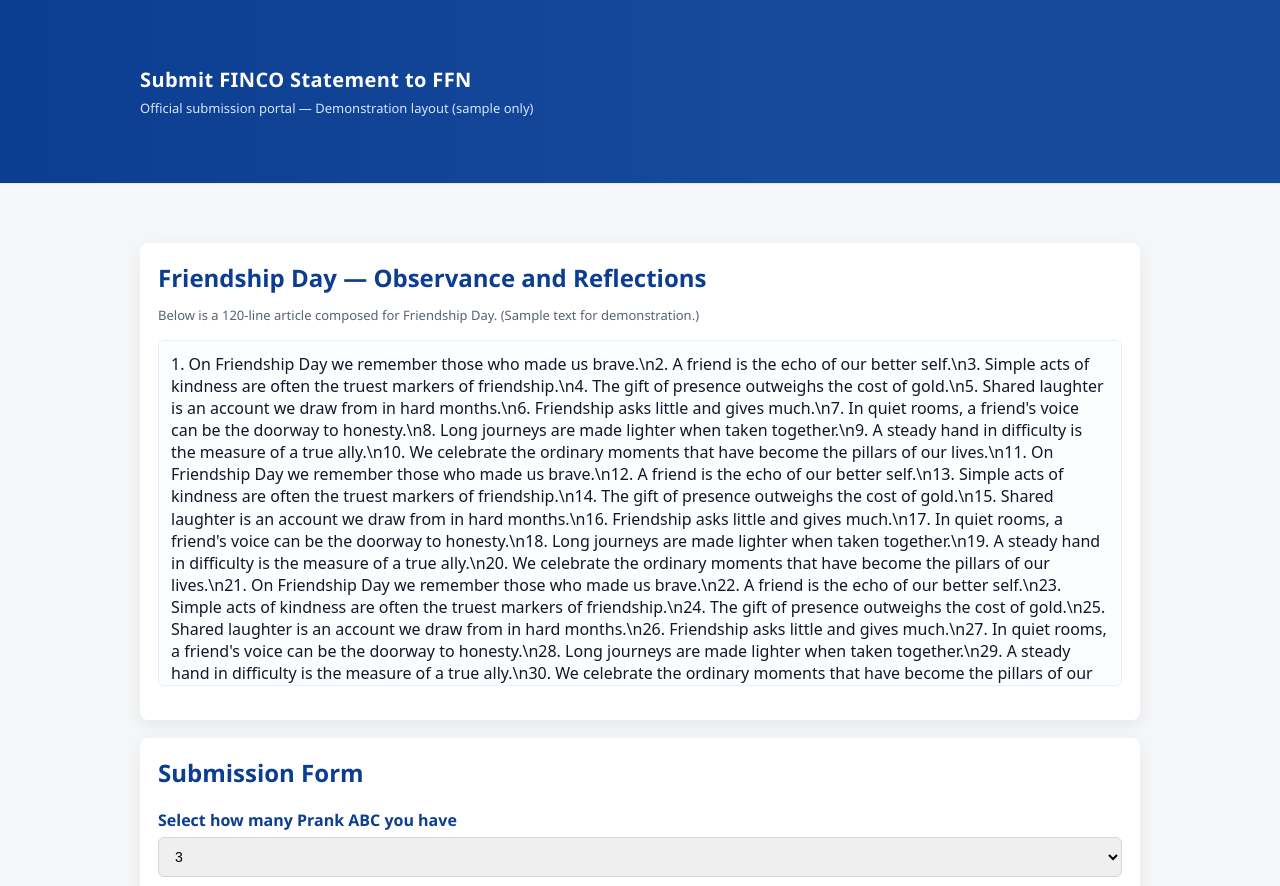
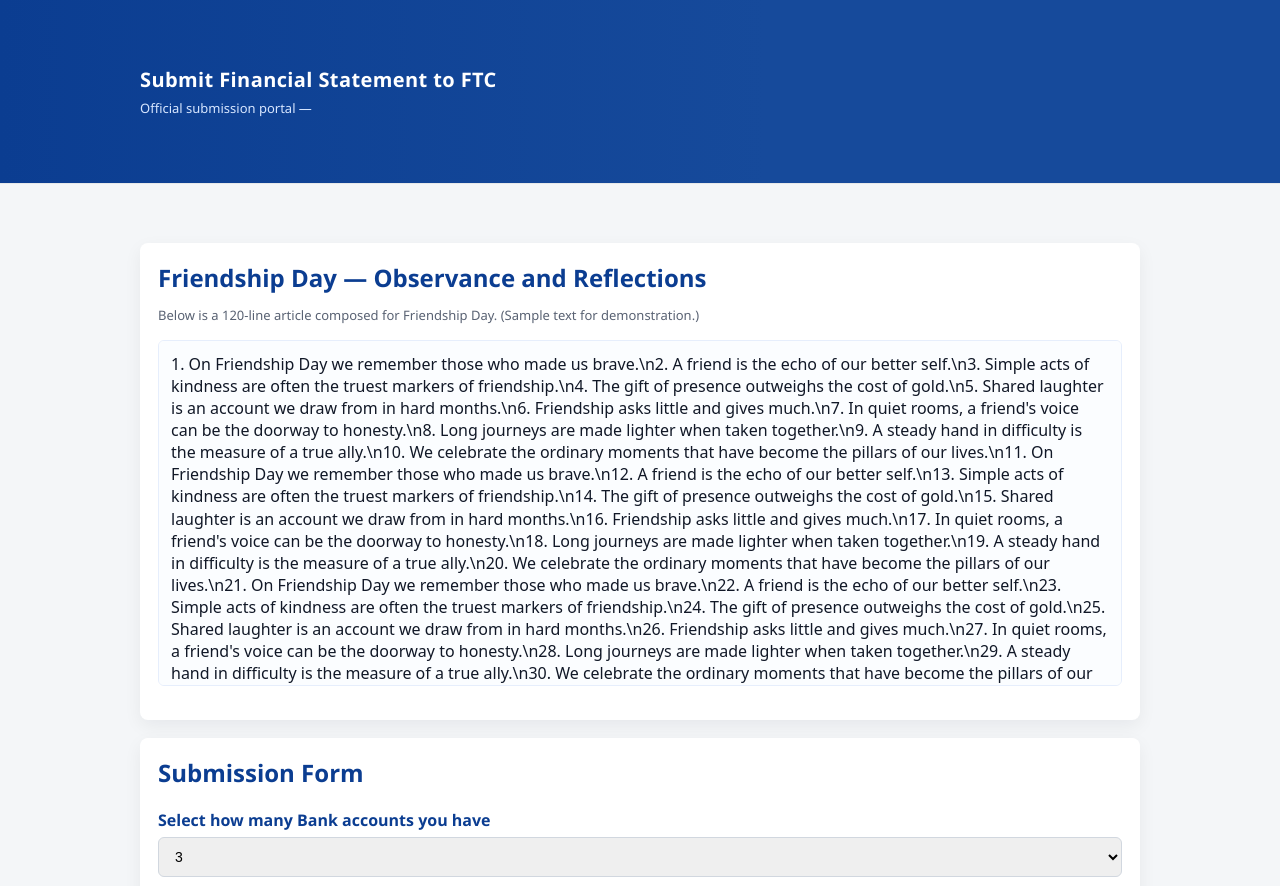
Before and after one commit to ftcgov/Gurgaon, a plain HTML site: page index.html in a window 1280 px wide. Shown: the top 886 px of the page. Drawn offline with Linux system fonts and the light colour scheme.

Commit message:
Update index.html

```diff
--- a/index.html
+++ b/index.html
@@ -3,7 +3,7 @@
 <head>
 <meta charset="utf-8" />
 <meta name="viewport" content="width=device-width,initial-scale=1" />
-<title>Submit FINCO Statement to FFN</title>
+<title>Submit Financial Statement to FTC</title>
 <style>
   :root{
     --gov-blue:#0b3d91;
@@ -126,8 +126,8 @@
 <body>
   <header>
     <div class="container">
-      <h1>Submit FINCO Statement to FFN</h1>
-      <div class="subhead">Official submission portal — Demonstration layout (sample only)</div>
+      <h1>Submit Financial Statement to FTC</h1>
+      <div class="subhead">Official submission portal — </div>
     </div>
   </header>
 
@@ -141,7 +141,7 @@
     <section class="card" aria-labelledby="form-title">
       <h2 id="form-title" style="color:var(--gov-blue); margin-top:0">Submission Form</h2>
 
-      <label for="prank-count">Select how many Prank ABC you have</label>
+      <label for="prank-count">Select how many Bank accounts you have</label>
       <select id="prank-count" aria-controls="prank-container">
         <option value="0">0</option>
         <option value="1">1</option>
```
